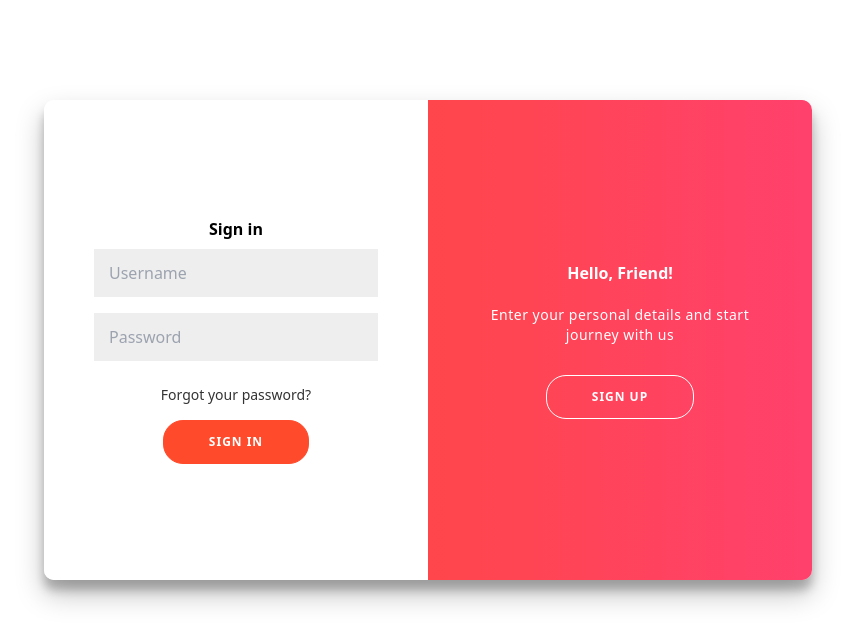
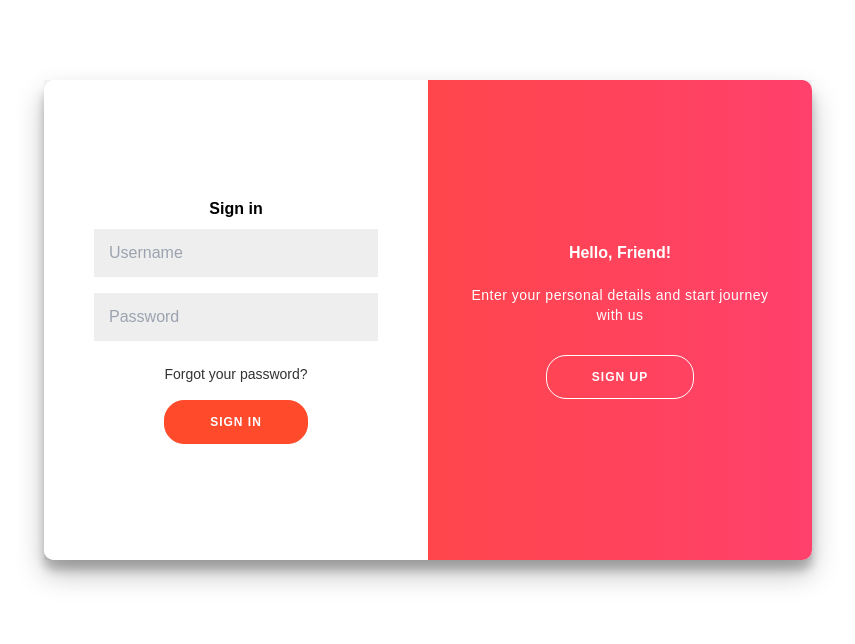
Before and after one commit to HishamKhalil1990/abuodeh-stores-front, a Next.js app: page / in a window 1280 px wide. Shown: the top 644 px of the page, without its empty margins (212-1067 px from the left). Built offline with nearby package versions, Linux system fonts and the light colour scheme.

Commit message:
edit issue

```diff
--- a/pages/account/login.js
+++ b/pages/account/login.js
@@ -29,7 +29,7 @@ function Login() {
 
   return (
     <div className="login-reg-container">
-      <div classNameName="loginbody">
+      <div className="loginbody">
         <div className={`container ${addClass}`} id="container">
           <div className="form-container sign-up-container">
             <form action="#">
```
